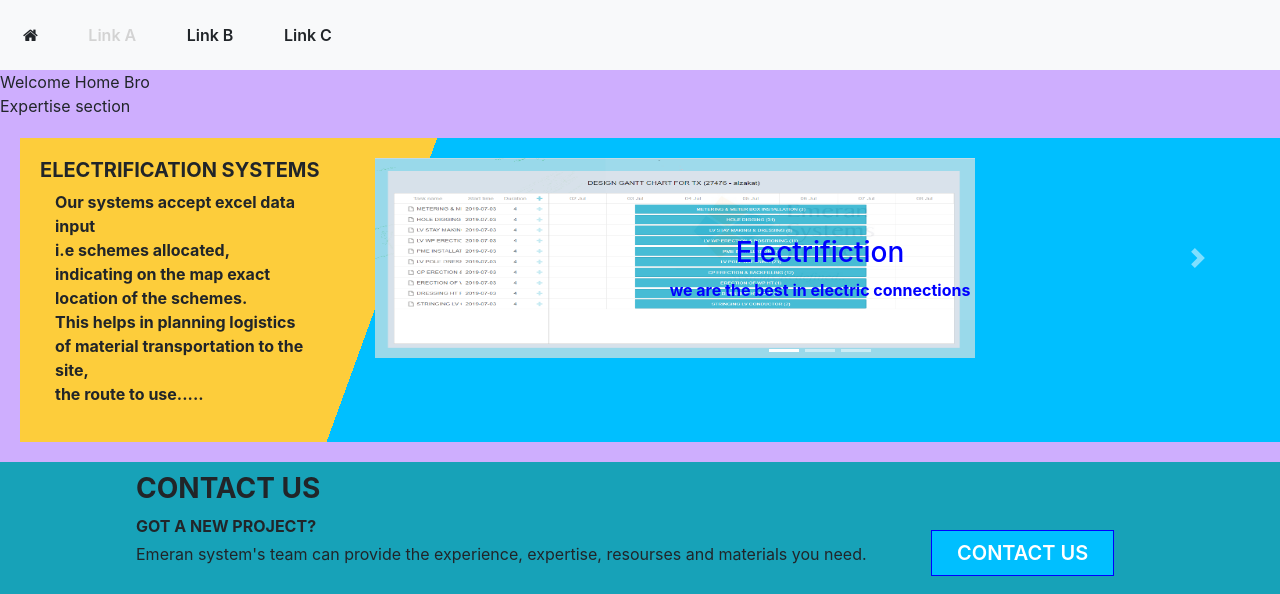
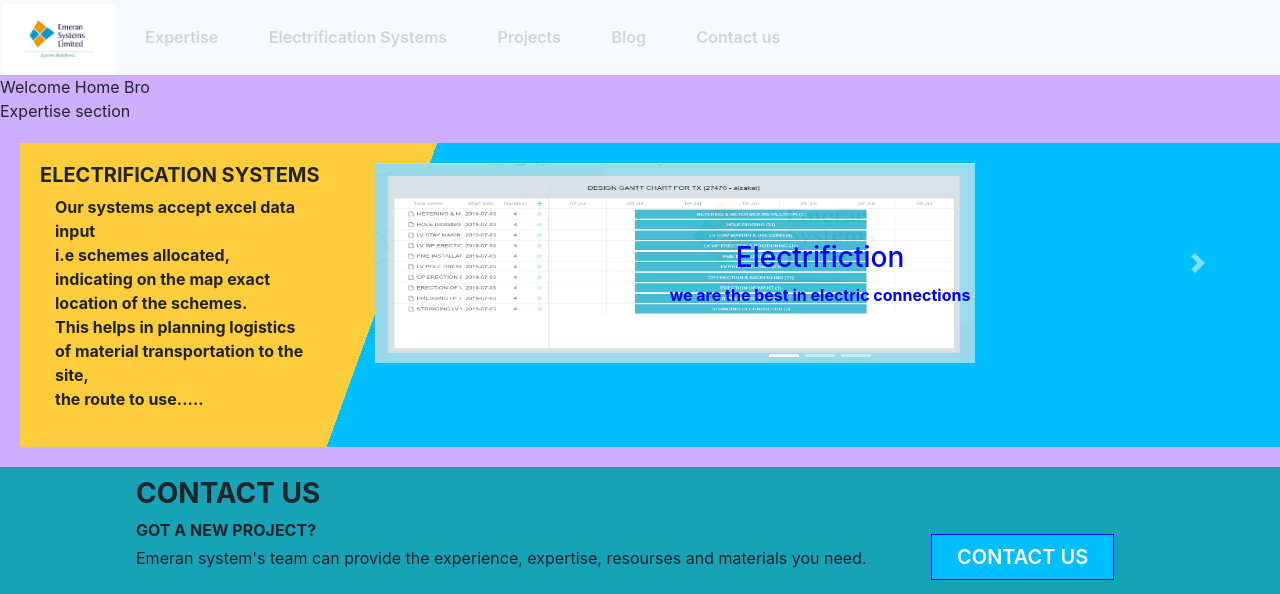
Before and after one commit to kevokario/Emerans_Systems, a PHP site: page / in a window 1280 px wide. Shown: the top 594 px of the page. Run offline with PHP 8.4, Linux system fonts and the light colour scheme.

Commit message:
Modify nav.php

```diff
--- /dev/null
+++ b/custom/css/style1.css
@@ -0,0 +1,137 @@
+body{
+	background-color: #ceaefe;
+}
+.mynav-logo{
+    /*margin: 0px -15px;*/
+    height: 70px;
+}
+.mynav-brand{
+
+}
+
+.mynav-links{
+	display: inline-block;
+    padding: 0;
+    margin: 0;
+    width: 80%;
+}
+.mynav .mynav-caret{
+    display: none;
+}
+.mynav-links li,.mynav-brand{
+	display: inline-block;
+	padding: 0;
+    margin: 1px 3px;
+}
+.mynav-links li .mynav-link{
+	display: inline-block;
+	border-top:2px solid #f8f9fa;
+    padding: 22px 20px;
+    transition: .5s;
+    text-decoration: none;
+}
+.mynav-btn{
+	display: inline-block;
+	border-top:2px solid #f8f9fa;
+    padding: 22px 20px;
+    text-decoration: none;
+}
+.mynav-btn{
+	    display: none;
+}
+.mynav-links li .menu-options-multiple{
+	position: absolute;
+    right: 0;
+    left: 0;
+    opacity: 0;
+    z-index: 5;
+    margin-top: -1px;
+    transition: .5s;
+    padding: 3px 13px;
+    background-color: #fff;
+}
+
+.mynav-links li .menu-options{
+    position: absolute;
+    background-color: #fff;
+    padding: 2px 20px 2px 2px;
+    text-align: left;
+    opacity: 0;
+    transition: .5s;
+    min-width: 134px;
+}
+.menu-options-multiple .mymenu{
+    padding: 10px 5px;
+    float: left;
+    width: 25%;
+}
+
+.menu-option-title{
+    text-align: center;
+    font-weight: 900;
+    transition: .5s;
+    font-size: larger;
+    border-bottom: 1px solid;
+}
+
+.menu-option-body{
+
+}
+.menu-option-body a{
+    display: block;
+    padding-left: 10px;
+    padding-top: 5px;
+    padding-bottom: 2px;
+}
+
+/*Response ive CSS*/
+@media(max-width: 768px){
+	.mynav .mynav-btn{
+		display: inline-block;
+	}
+	.mynav .mynav-links{
+		position: fixed;
+	    right: 0;
+	    top: 73px;
+	    overflow-x: auto;
+	    bottom: 0;
+	    background-color: #fefefe;
+    	overflow-x: hidden;
+    	width: 0;
+	    /*width: 70%;*/
+	    transition: .5s;
+	}
+	.mynav .mynav-links li{
+		display: block;
+    	border: none;
+	}
+	.mynav .mynav-links li a{
+		display: block;
+    	border: none;
+	}
+	.mynav-links li .menu-options-multiple{
+		opacity: 1;
+	    position: relative;
+	    height: 0px;
+	    /*height: 600px;*/
+	    overflow: hidden;
+	    padding: 0;
+	}
+	.mynav-links li .menu-options-multiple .mymenu{
+    	width: 100%;
+	}
+	.mynav-links li .menu-options{
+		opacity: 1;
+	    position: relative;
+	    height: 0px;
+	    /*height: 125px;*/
+	    overflow: hidden;
+	    padding: 0;
+	}
+	.mynav .mynav-caret{
+    	display: inline;
+	}
+}
+@media(max-width: 576px){
+
+}
--- a/includes/header/head.php
+++ b/includes/header/head.php
@@ -1,11 +1,12 @@
 
 <link href="Resources/css/bootstrap.min.css" rel="stylesheet" type="text/css"/>
 <link href="Resources/fa/css/font-awesome.min.css" rel="stylesheet" type="text/css"/>
-
+<link href="custom/css/style1.css" rel="stylesheet" type="text/css"/>
 <link href="custom/css/customcss.css" rel="stylesheet" type="text/css"/>
 
 <script src="Resources/js/jquery-3.4.0.min.js" type="text/javascript"></script>
 <script src="Resources/js/popper.min.js" type="text/javascript"></script>
 <script src="Resources/js/bootstrap.min.js" type="text/javascript"></script>
+<script src="custom/js/custom.js" type="text/javascript"></script>
 <meta name="viewport" content="width=device-width, initial-scale=1">
 <title>Emerans Systems Ltd</title>
--- a/includes/header/navbar.php
+++ b/includes/header/navbar.php
@@ -1,10 +1,13 @@
-<nav class="bg-light mynav">
-	<a class="mynav-brand"><i class="fa fa-home"></i></a>
+<nav class="bg-light mynav navbar-light">
+	<a class="mynav-brand"><img src="img/emerands_logo.jpg" alt="Emerans" class="mynav-logo"></a>
 	<ul class="mynav-links">
 		<li>
-			<a id="linksA" href="#" class="mynav-link">Link A</a>
-			<div class="menu-options text-light">
-				<div class="col-sm-3">
+			<a id="linksA" href="#" class="mynav-link">
+				Expertise
+				<i class="mynav-caret pull-right fa fa-caret-down"></i>
+			</a>
+			<div class="menu-options-multiple text-dark">
+				<div class="mymenu">
 					<div class="menu-option-title">
 						Title A
 					</div>
@@ -15,7 +18,7 @@
 						<a>sublink d</a>
 					</div>
 				</div>
-				<div class="col-sm-3">
+				<div class="mymenu">
 					<div class="menu-option-title">
 						Title B
 					</div>
@@ -26,7 +29,7 @@
 						<a>sublink d</a>
 					</div>
 				</div>
-				<div class="col-sm-3">
+				<div class="mymenu">
 					<div class="menu-option-title">
 						Title C
 					</div>
@@ -37,7 +40,7 @@
 						<a>sublink d</a>
 					</div>
 				</div>
-				<div class="col-sm-3">
+				<div class="mymenu">
 					<div class="menu-option-title">
 						Title D
 					</div>
@@ -51,227 +54,67 @@
 			</div>
 		</li>
 		<li>
-			<a class="mynav-link">Link B</a>
+			<a href="#" id="linksB" class="mynav-link">
+			Electrification Systems
+			<i class="mynav-caret pull-right fa fa-caret-down"></i>
+		</a>
+			<div class="menu-options text-dark">
+				<div class="menu-option-body">
+						<a>sublink a</a>
+						<a>sublink b</a>
+						<a>sublink c</a>
+						<a>sublink d</a>
+						<a>sublink e</a>
+						<a>sublink f</a>
+						<a>sublink g</a>
+						<a>sublink h</a>
+					</div>
+			</div>
 		</li>
 		<li>
-			<a class="mynav-link">Link C</a>
+			<a href="#" id="linksC" class="mynav-link">
+			Projects
+			<i class="mynav-caret pull-right  fa fa-caret-down"></i>
+		</a>
+			<div class="menu-options text-dark">
+				<div class="menu-option-body">
+						<a>sublink a</a>
+						<a>sublink b</a>
+						<a>sublink c</a>
+						<a>sublink d</a>
+					</div>
+			</div>
 		</li>
-
+		<li>
+			<a href="#" id="linksD" class="mynav-link">
+				Blog
+				<!-- <i class="mynav-caret pull-right fa fa-caret-down"></i> -->
+			</a>
+			<!-- <div class="menu-options text-dark">
+				<div class="menu-option-body">
+						<a>sublink a</a>
+						<a>sublink b</a>
+						<a>sublink c</a>
+						<a>sublink d</a>
+					</div>
+			</div> -->
+		</li>
+		<li>
+			<a href="#" id="linksE" class="mynav-link">
+				Contact us
+				<!-- <i class="mynav-caret pull-right fa fa-caret-down"></i> -->
+			</a>
+			<!-- <div class="menu-options text-dark">
+				<div class="menu-option-body">
+						<a>sublink a</a>
+						<a>sublink b</a>
+						<a>sublink c</a>
+						<a>sublink d</a>
+					</div>
+			</div> -->
+		</li>
 	</ul>
+	<button class="mynav-btn btn pull-right">
+		<i class="fa fa-reorder"></i>
+	</button>
 </nav>
-<script>
-$(document).ready(function(){
-
-	//This is the nav-bar icon click event registration
-	// -------------------------------------------------------------------------------
-	$('.mynav .mynav-btn').click(function(){
-		if($(this).siblings('.mynav-links').width() > 20 ){
-			$(this).siblings('.mynav-links').css({'width':'0','transition':'.5s'});
-		} else {
-			$(this).siblings('.mynav-links').css({'width':'70%','transition':'.5s'});
-		}
-	});
-	$(window).on('resize',function(){
-		//on a large screen
-		if ($(window).width() > 768) {
-       $('.mynav-links').css('width','70%');
-
-		// This happens on the first navbar menu option
-	// -------------------------------------------------------------------------------
-	$('#linksA').mouseenter(function(){
-		$('.mynav .menu-options-multiple').css({'opacity':'1','z-index':'5'});
-		$(this).css({'border-top-color':'red'});
-	});
-	$('.menu-options-multiple').mouseenter(function(){
-		if($('.mynav .menu-options-multiple').css('opacity') === '1'){
-		$('.mynav .menu-options-multiple').css({'opacity':'1','z-index':'5'});
-		$('#linksA').css({'border-top-color':'red'});
-		}
-	});
-	$('#linksA').mouseleave(function(){
-		$('.mynav .menu-options-multiple').css({'opacity':'0','z-index':'1'});
-		$(this).css({'border-top-color':'#f8f9fa'});
-	});
-	$('.menu-options-multiple').mouseleave(function(){
-		$('.mynav .menu-options-multiple').css('opacity','0');
-		$('#linksA').css({'border-top-color':'#f8f9fa'});
-	});
-	// -------------------------------------------------------------------------------
-
-	//This happens on the second navbar menu options
-	// -------------------------------------------------------------------------------
-
-	$('#linksB').mouseenter(function(){
-		$('#linksB').siblings('.menu-options').css({'opacity':'1','z-index':'5'});
-		$('#linksB').css({'border-top-color':'red'});
-	});
-	$('#linksB').siblings('.menu-options').mouseenter(function(){
-		if($(this).css('opacity') === '1'){
-			$(this).css({'opacity':'1','z-index':'5'});
-			$('#linksB').css({'border-top-color':'red'});
-		}
-	});
-	$('#linksB').mouseleave(function(){
-		$('#linksB').siblings('.menu-options').css({'opacity':'0','z-index':'1'});
-		$(this).css({'border-top-color':'#f8f9fa'});
-	});
-	$('#linksB').siblings('.menu-options').mouseleave(function(){
-		$(this).css({'opacity':'0','z-index':'1'});
-		$('#linksB').css({'border-top-color':'#f8f9fa'});
-	});
-	// -------------------------------------------------------------------------------
-
-	//This happens on the third navbar menu options
-	// -------------------------------------------------------------------------------
-
-	$('#linksC').mouseenter(function(){
-		$('#linksC').siblings('.menu-options').css({'opacity':'1','z-index':'5'});
-		$('#linksC').css({'border-top-color':'red'});
-	});
-	$('#linksC').siblings('.menu-options').mouseenter(function(){
-		if($(this).css('opacity') === '1'){
-			$(this).css({'opacity':'1','z-index':'5'});
-			$('#linksC').css({'border-top-color':'red'});
-		}
-	});
-	$('#linksC').mouseleave(function(){
-		$('#linksC').siblings('.menu-options').css({'opacity':'0','z-index':'1'});
-		$(this).css({'border-top-color':'#f8f9fa'});
-	});
-	$('#linksC').siblings('.menu-options').mouseleave(function(){
-		$(this).css({'opacity':'0','z-index':'1'});
-		$('#linksC').css({'border-top-color':'#f8f9fa'});
-	});
-	// -------------------------------------------------------------------------------
-
-	//This happens on the fourth navbar menu options
-	// -------------------------------------------------------------------------------
-
-	$('#linksD').mouseenter(function(){
-		$('#linksD').siblings('.menu-options').css({'opacity':'1','z-index':'5'});
-		$('#linksD').css({'border-top-color':'red'});
-	});
-	$('#linksD').siblings('.menu-options').mouseenter(function(){
-		if($(this).css('opacity') === '1'){
-			$(this).css({'opacity':'1','z-index':'5'});
-			$('#linksD').css({'border-top-color':'red'});
-		}
-	});
-	$('#linksD').mouseleave(function(){
-		$('#linksD').siblings('.menu-options').css({'opacity':'0','z-index':'1'});
-		$(this).css({'border-top-color':'#f8f9fa'});
-	});
-	$('#linksD').siblings('.menu-options').mouseleave(function(){
-		$(this).css({'opacity':'0','z-index':'1'});
-		$('#linksD').css({'border-top-color':'#f8f9fa'});
-	});
-	// -------------------------------------------------------------------------------
-
-	//This happens on the fourth navbar menu options
-	// -------------------------------------------------------------------------------
-
-	$('#linksE').mouseenter(function(){
-		$('#linksE').siblings('.menu-options').css({'opacity':'1','z-index':'5'});
-		$('#linksE').css({'border-top-color':'red'});
-	});
-	$('#linksE').siblings('.menu-options').mouseenter(function(){
-		if($(this).css('opacity') === '1'){
-			$(this).css({'opacity':'1','z-index':'5'});
-			$('#linksE').css({'border-top-color':'red'});
-		}
-	});
-	$('#linksE').mouseleave(function(){
-		$('#linksE').siblings('.menu-options').css({'opacity':'0','z-index':'1'});
-		$(this).css({'border-top-color':'#f8f9fa'});
-	});
-	$('#linksE').siblings('.menu-options').mouseleave(function(){
-		$(this).css({'opacity':'0','z-index':'1'});
-		$('#linksE').css({'border-top-color':'#f8f9fa'});
-	});
-	// -------------------------------------------------------------------------------
-
-	}
-
-	//does this in a smaller screen. Responsive Css.
-	// -------------------------------------------------------------------------------
-	else {
-		alert('We are');
-		 $('.mynav-links').css({'width':'0','transition':'0s'});
-		 $('.mynav-links .menu-options').css({'opacity':'0','transition':'0s'});
-		 $('.mynav-links .menu-options-multiple').css({'opacity':'0','transition':'0s'});
-
-		$('#linksA').click(function(event){
-			event.preventDefault();
-			alert('we');
-			$('.menu-options-multiple').css({'height':'600px','transition':'.5s'});
-		});
-
-	}
-  });
-});
-</script>
-<style>
-
-    body{
-	background-color: #ceaefe;
-}
-.mynav{
-
-}
-.mynav-brand{
-
-}
-.mynav-links{
-	display: inline-block;
-    padding: 0;
-    margin: 0;
-}
-.mynav-links li,.mynav-brand{
-	display: inline-block;
-
-    margin: 1px 3px;
-}
-.mynav-links li .mynav-link,.mynav-brand{
-	display: inline-block;
-    padding: 22px 20px;
-}
-
-.mynav-links li .menu-options{
-	position: absolute;
-    right: 0;
-    left: 0;
-    top: 68px;
-    opacity: 0;
-    transition: .5s;
-    padding: 3px 13px;
-    background-color: #fff;
-    color: #555 !important;
-}
-
-.menu-options .col-sm-3{
-    padding: 10px 5px;
-    float: left;
-}
-
-.menu-option-title{
-    text-align: center;
-    font-weight: 900;
-    transition: .5s;
-    font-size: larger;
-    border-bottom: 1px solid;
-}
-
-.menu-option-body{
-
-}
-.menu-option-body a{
-    display: block;
-    padding-left: 10px;
-    padding-top: 5px;
-    padding-bottom: 2px;
-}
-
-#linksA:hover, .menu-options {
-	opacity: 1;
-}
-</style>
```
Also changed, not shown: custom/js/custom.js (added, +204 -0 lines), img/emerands_logo.jpg (added).
